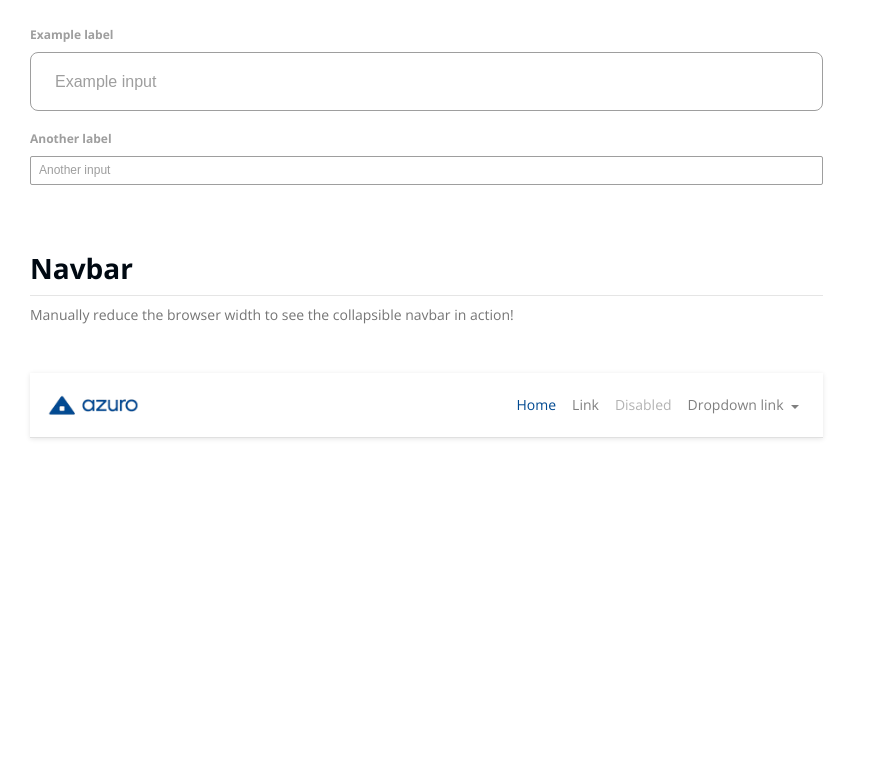
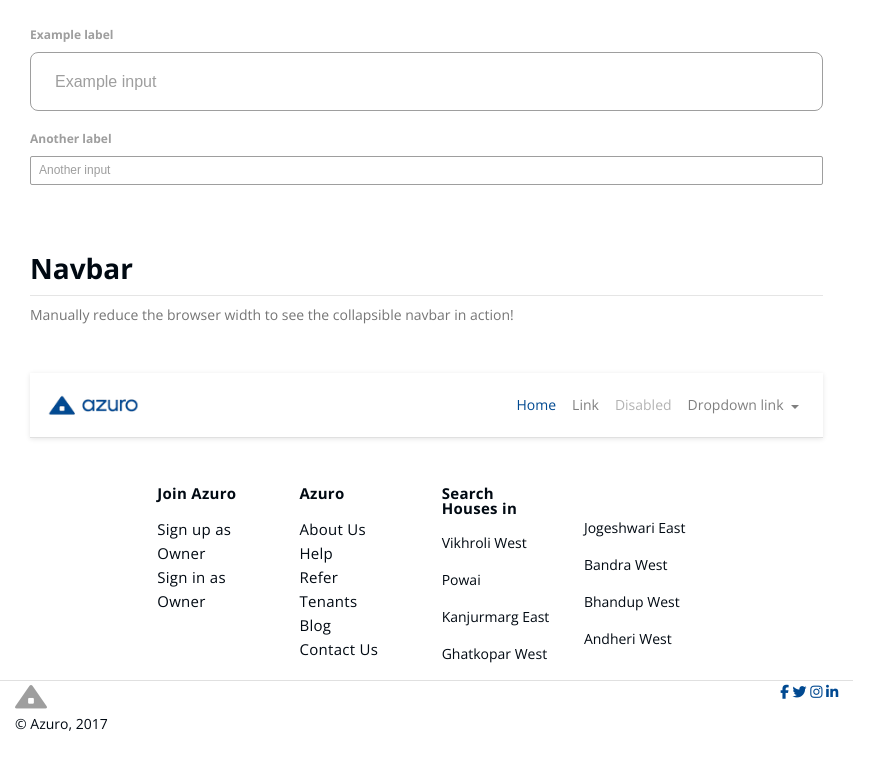
Before and after one commit to sushantkumar23/azuro-css, a website: page docs/elements.html in a window 1280 px wide. Shown: the part 3720-4493 px from the top of the page, without its empty margins (0-887 px from the left). Drawn offline with nearby package versions, Linux system fonts and the light colour scheme; a script that the page names is missing.

Commit message:
Adding Footer example

```diff
--- a/docs/elements.html
+++ b/docs/elements.html
@@ -372,6 +372,56 @@
 						</div>
 					</div>
 					<!-- Footer to be added -->
+					<div class="row py-3" id="footerDemo">
+						<div class="col-12">
+							<div class="row hidden-sm-down">
+								<div class="col-2">
+								</div>
+								<div class="col-2">
+										<p class="footer-heading">Join Azuro</p>
+										<p class="footer-text">Sign up as Owner</p>
+										<p class="footer-text">Sign in as Owner</p>
+								</div>
+								<div class="col-2">
+										<p class="footer-heading">Azuro</p>
+										<p class="footer-text">About Us</p>
+										<p class="footer-text">Help</p>
+										<p class="footer-text">Refer</p>
+										<p class="footer-text">Tenants</p>
+										<p class="footer-text">Blog</p>
+										<p class="footer-text">Contact Us</p>
+								</div>
+								<div class="col-2">
+									<p class="footer-heading">Search Houses in</p>
+									<p>Vikhroli West</p>
+									<p>Powai</p>
+									<p>Kanjurmarg East</p>
+									<p>Ghatkopar West</p>
+								</div>
+								<div class="col-2">
+									<p class="footer-heading">&nbsp;</p>
+									<p>Jogeshwari East</p>
+									<p>Bandra West</p>
+									<p>Bhandup West</p>
+									<p>Andheri West</p>
+								</div>
+								<div class="col-2">
+								</div>
+							</div>
+							<div class="row" style="border-top: 1px solid #e0e0e0">
+								<div class="col-6">
+									<img class="img-fluid d-line" src="assets/azuro-logo-footer.png" style="width: 32px; object-fit: contain;" alt="">
+									<p>&copy; Azuro, 2017</p>
+								</div>
+								<div class="col-6 text-right">
+									<a href="#"><i class="fa fa-facebook"></i></a>
+									<a href="#"><i class="fa fa-twitter"></i></a>
+									<a href="#"><i class="fa fa-instagram"></i></a>
+									<a href="#"><i class="fa fa-linkedin"></i></a>
+								</div>
+							</div>
+						</div>
+					</div>
 					<!-- Empty Spacer -->
 					<div class="container my-3" style="height:300px;">
 
--- a/scss/_custom.scss
+++ b/scss/_custom.scss
@@ -113,3 +113,17 @@ input.form-control.input-group-addon {
 .fa-lg.fa-va-fix {
 	vertical-align: -50%;
 }
+//Footer
+.footer-heading {
+	font-size: 15px;
+	font-weight: bold;
+	line-height: 1;
+	letter-spacing: 0.3px;
+}
+.footer-text {
+	font-size: 15px;
+	font-weight: normal;
+	line-height: 1.6;
+	letter-spacing: 0.3px;
+	margin-bottom: 0;
+}
```
Also changed, not shown: dist/css/main.css, docs/assets/azuro-logo-footer.png (added), docs/css/main.css.
